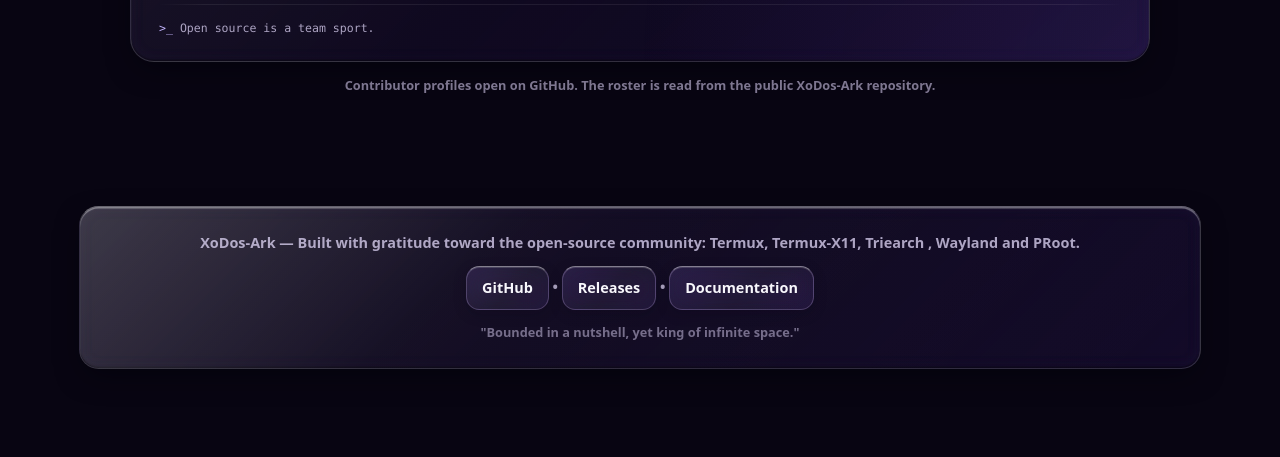
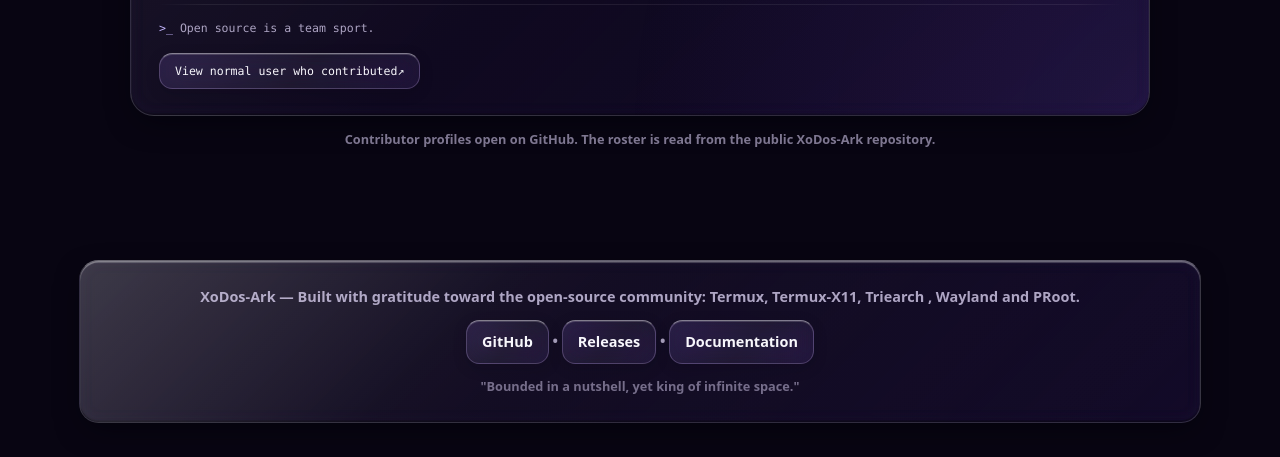
Before and after one commit to harshlalvani157-wq/xodos-ark.web, a plain HTML site: page index.html in a window 1280 px wide. Shown: the part 6244-6701 px from the top of the page. Before the commit the page ends 6647 px from the top, so only its background shows below. Drawn offline with Linux system fonts and the light colour scheme; no server answers.

Commit message:
Add link to view normal user contributions
Added a link to view normal user contributions.

```diff
--- a/index.html
+++ b/index.html
@@ -392,7 +392,10 @@
 
     <div class="contributors-bottomline">
       <span><span class="contributors-prompt">&gt;_</span> Open source is a team sport.</span>
+    </div>
 
+    <div class="contributors-bottomline">
+      <a href="nor-usr-contribution" target="_blank" rel="noopener">View normal user who contributed  <span aria-hidden="true">↗</span></a>
     </div>
   </div>
   <p class="contributors-note">Contributor profiles open on GitHub. The roster is read from the public XoDos-Ark repository.</p>
```
